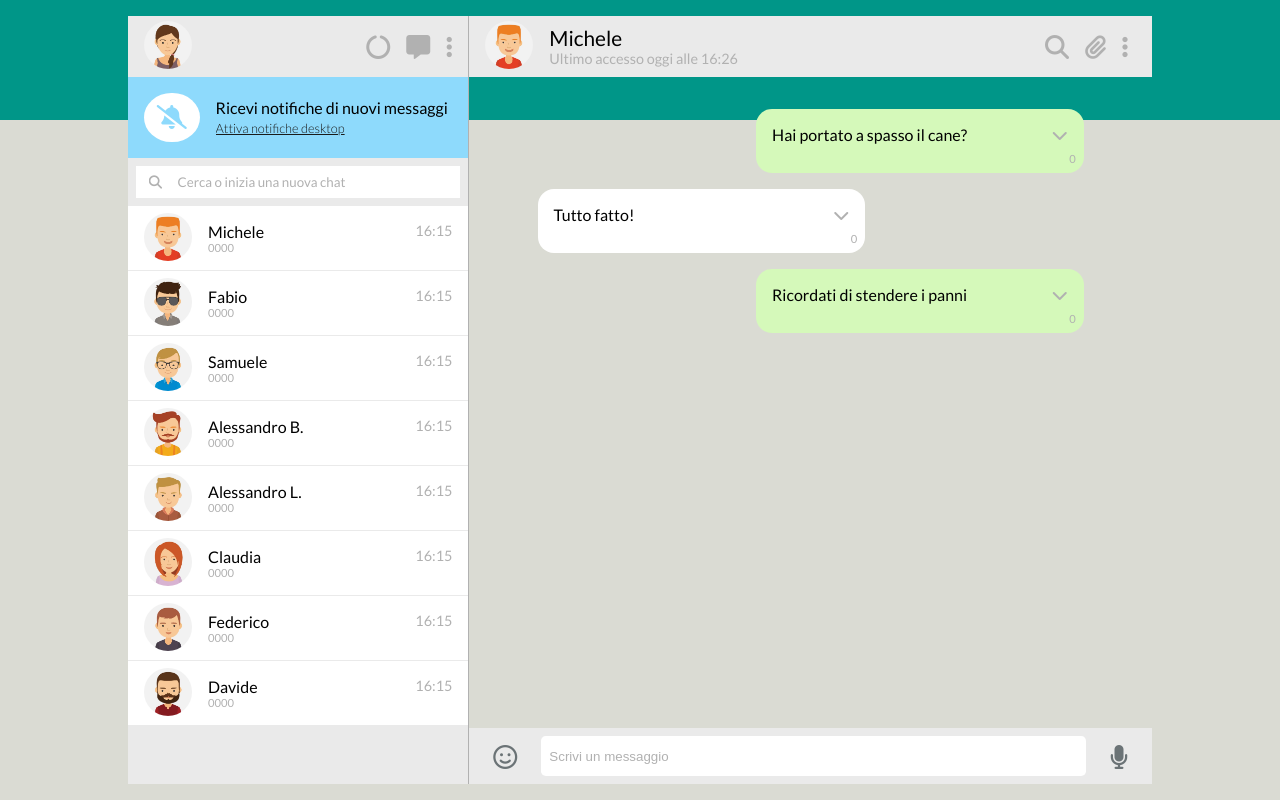
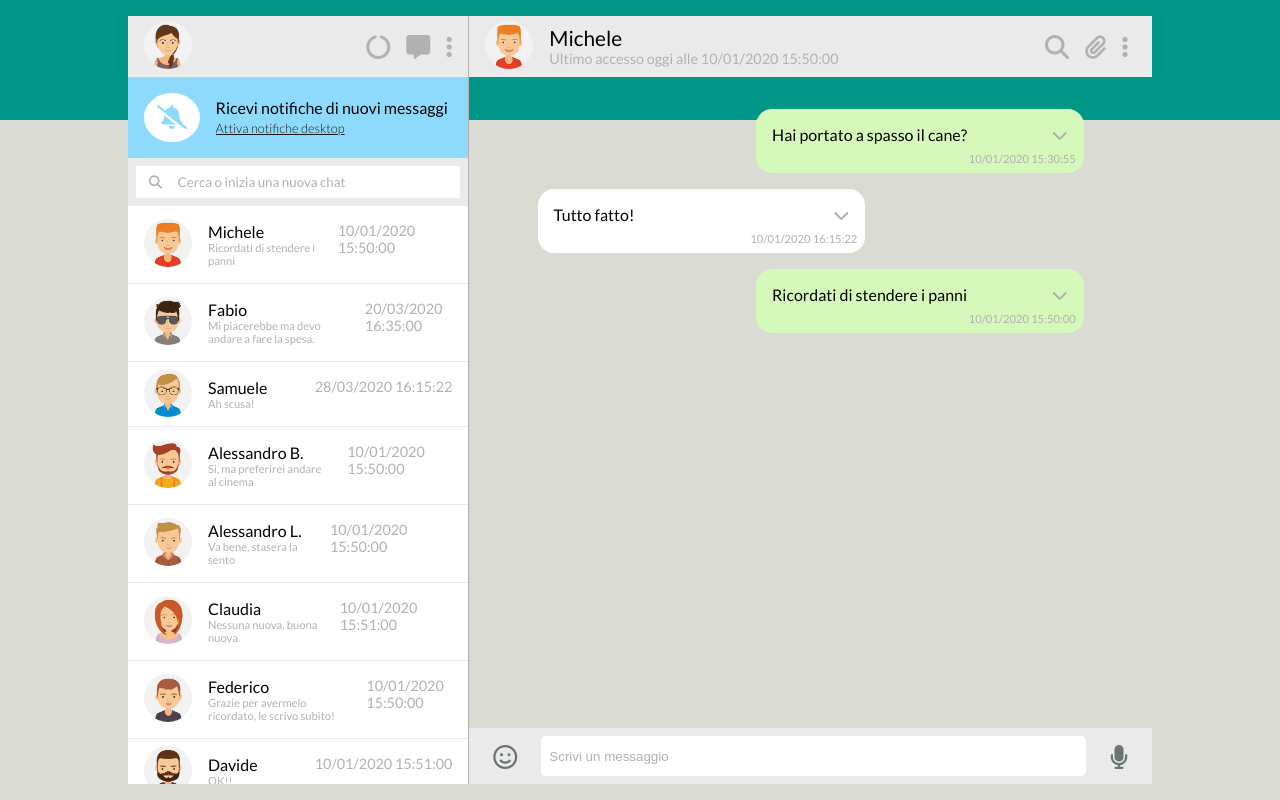
Before and after one commit to andreadebortoli2/vue-boolzapp, a plain HTML site: page index.html in a window 1280 px wide. Drawn offline with nearby package versions, Linux system fonts and the light colour scheme.

Commit message:
add date to messages, contact list last access and speacker last access also add last message to contact list

```diff
--- a/assets/js/app.js
+++ b/assets/js/app.js
@@ -207,11 +207,17 @@ createApp({
         remove(index, msgId) {
             this.contacts[index].messages.splice(msgId,1)
         },
+        messageDate(index, msgId) {
+            return this.contacts[index].messages[msgId].date
+        },
         lastMessage(index) {
-            console.log(
-
-                this.contacts[index].messages[this.messages.length-1]
-            );
-        }
+            return this.contacts[index].messages[this.contacts[index].messages.length-1].text
+        },
+        lastAccess(index) {
+            return this.contacts[index].messages[this.contacts[index].messages.length-1].date
+        },
+    },
+    mounted() {
+            console.log('show: ');
     },
 }).mount('#app')
--- a/index.html
+++ b/index.html
@@ -82,12 +82,14 @@
                             <div class="contact-name">
                                 {{contact.name}}
                             </div>
-                            <div class="contact-last-message" @click="lastMessage(index)">0000</div>
+                            <div class="contact-last-message">
+                                {{lastMessage(index)}}
+                            </div>
                         </div>
                         <!-- /.contact-info -->
 
                         <div class="contact-last-access">
-                            16:15
+                            {{lastAccess(index)}}
                         </div>
                         <!-- /.contact-last-access -->
                     </div>
@@ -120,7 +122,7 @@
                             <!-- /.speaker-name -->
 
                             <div class="speaker-last-access-info">
-                                Ultimo accesso oggi alle 16:26
+                                Ultimo accesso oggi alle {{lastAccess(index)}}
                             </div>
                             <!-- /.last-access-info -->
                         </div>
@@ -171,8 +173,8 @@
                                 </div>
                                 <!-- /.message-utilities -->
 
-                                <div class="message-time" @click="time(index,msgId)">
-                                    0
+                                <div class="message-time">
+                                    {{messageDate(index,msgId)}}
                                 </div>
                                 <!-- /.message-time -->
                             </div>
```
